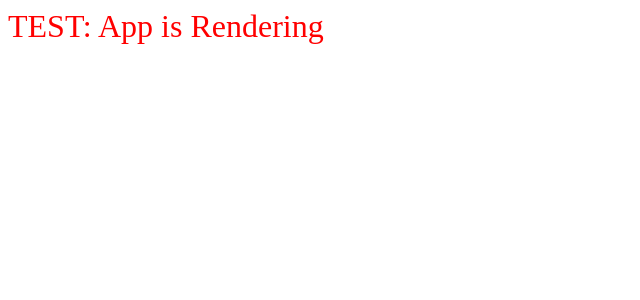
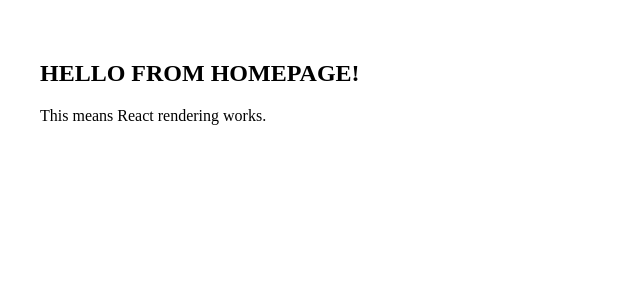
Before and after one commit to smartsites-aus/smart-sites, a React (Vite) app in the folder frontend/: page / in a window 1280 px wide. Shown: the top 300 px of the page, without its empty margins (0-640 px from the left). Built offline with nearby package versions, Linux system fonts and the light colour scheme.

Commit message:
Update App.jsx

```diff
--- a/frontend/src/App.jsx
+++ b/frontend/src/App.jsx
@@ -1,7 +1,8 @@
 import React from 'react';
+import Homepage from './pages/Homepage.jsx';
 
 function App() {
-  return <div style={{ color: 'red', fontSize: '2rem' }}>TEST: App is Rendering</div>;
+  return <Homepage />;
 }
 
 export default App;
```
